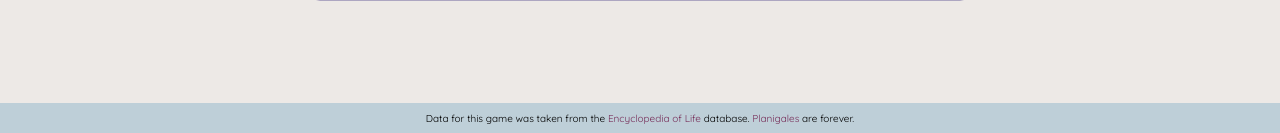
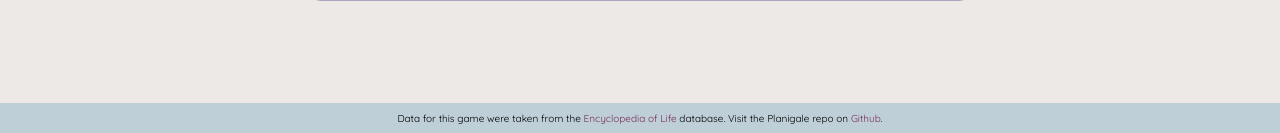
Before and after one commit to linbug/planigale, a Python web app: template templates/index.html in a window 1280 px wide. Shown: the part 667-800 px from the top of the page. Run offline with Jinja, Linux system fonts and the light colour scheme; the template is opened without the code that fills it, so the values that code supplies are empty; some libraries are stand-ins or nearby versions.

Commit message:
Adds Github link to footer

```diff
--- a/templates/footer.html
+++ b/templates/footer.html
@@ -1,4 +1,4 @@
-<footer><p>Data for this game was taken from the <a href=http://eol.org/>Encyclopedia of Life</a> database. <a href=http://eol.org/pages/34780/overview >Planigales</a> are forever.</p></footer>
+<footer><p>Data for this game were taken from the <a href=http://eol.org/>Encyclopedia of Life</a> database. Visit the Planigale repo on <a href = https://github.com/linbug/planigale>Github</a>.</footer>
 <script>
   (function(i,s,o,g,r,a,m){i['GoogleAnalyticsObject']=r;i[r]=i[r]||function(){
   (i[r].q=i[r].q||[]).push(arguments)},i[r].l=1*new Date();a=s.createElement(o),
```
